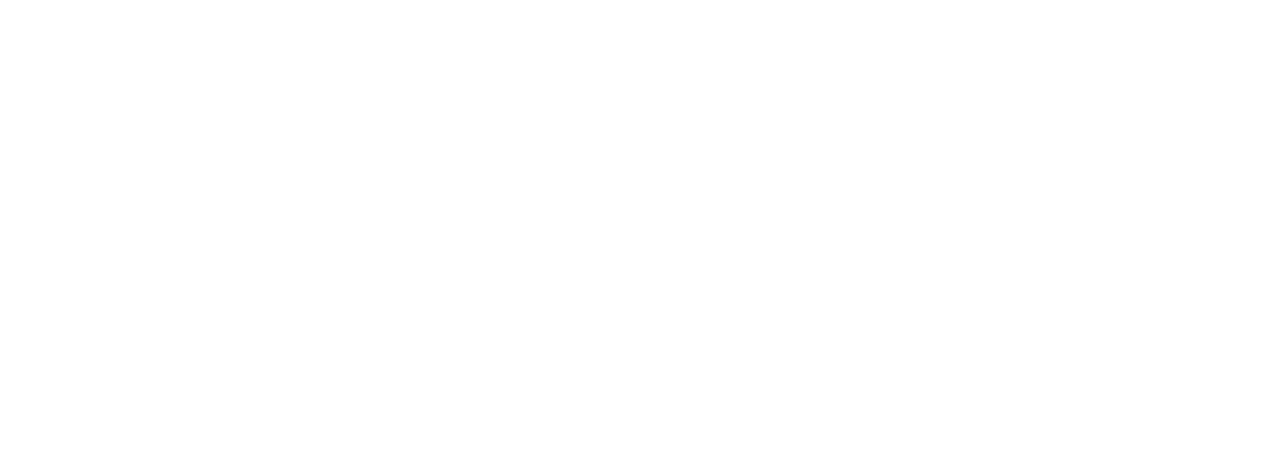
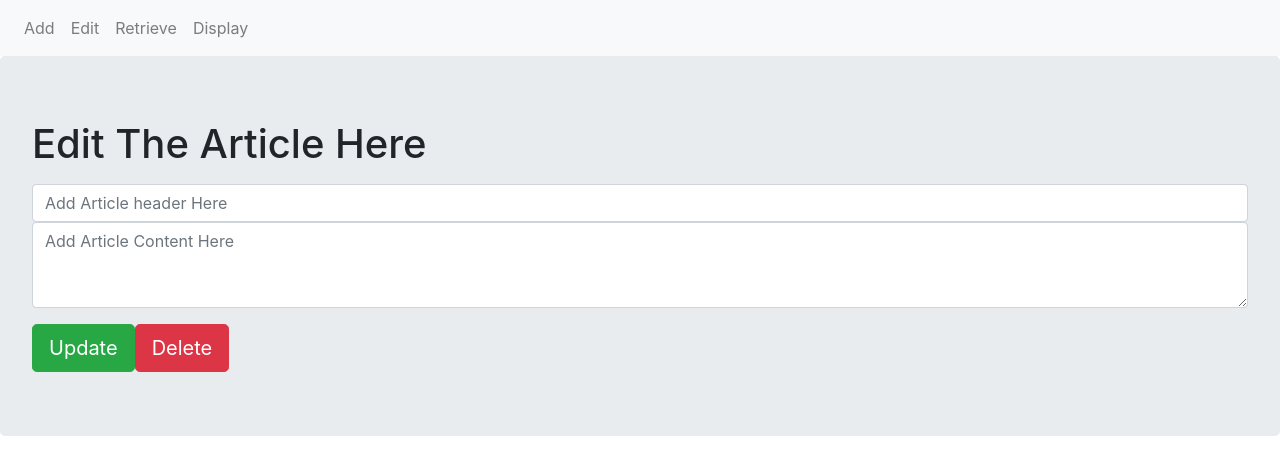
Before and after one commit to Dilansilva/Interview-Web, a React (Create React App) app: page /update in a window 1280 px wide. Shown: the top 474 px of the page. Built offline with nearby package versions, Linux system fonts and the light colour scheme.

Commit message:
Update page is done

```diff
--- a/src/App.js
+++ b/src/App.js
@@ -7,6 +7,7 @@
 import Home from './pages/Home';//iMPort home/add page
 import Edit from './pages/Edit';//import Edit page
 import Display from './pages/Display';//import Display Page
+import Update from './pages/Update';//Import update Page
 
 const App = () => {
   return(
@@ -25,6 +26,12 @@
         <Route path="/retrieve">
           <Display/>
         </Route>
+          <Route path="/retrieve">
+            <Display/>
+          </Route>
+            <Route path="/update">
+              <Update/>
+            </Route>
 
         </Switch>
       </div>
--- a/src/components/Article.js
+++ b/src/components/Article.js
@@ -6,7 +6,15 @@
         Col } from 'react-bootstrap';
 import 'bootstrap/dist/css/bootstrap.min.css';
 
+import {useHistory} from 'react-router-dom';//React Navigation
+
 const Article = (props) => {
+
+    const onClickHandler = (e) => {
+        e.preventDefault();
+        useHistory.push('/update');
+    }
+
     return(
         <div style={{padding : '10px'}}>
             <Container>
@@ -17,7 +25,10 @@
                     </Col>
 
                     <Col sm={4}>
-                        <Button variant="outline-danger">
+                        <Button
+                            variant="outline-danger"
+                            onClick={onClickHandler}
+                        >
                             Edit the contetnt
                         </Button>
                     </Col>
--- /dev/null
+++ b/src/pages/Update.js
@@ -0,0 +1,61 @@
+import React,{useState,useEffect} from 'react';
+
+import { Jumbotron,  //Botstrap
+            Button,
+        Form } from 'react-bootstrap';
+
+import NavBar from '../components/NavBar';//import Navigation bar
+
+const Update = () => {
+    return(
+        <div>
+            <NavBar/>
+                <Jumbotron>
+                <Form>{/*User Input for Input article here*/}
+                <Form.Group controlId="exampleForm.ControlTextarea1">
+                        <Form.Label>
+                            <h1 className="text-center">
+                                Edit The Article Here
+                            </h1>
+                        </Form.Label>
+
+                         <Form.Control //Text input for Add article header
+                            type="text"
+                            placeholder="Add Article header Here"
+                            //onChange={(e) => {setHeader(e.target.value)}}
+                            //defaultValue={}
+                        />
+
+                    <Form.Control //Text input for Add article content
+                        as="textarea"
+                        rows={3}
+                        placeholder="Add Article Content Here"
+                        //onChange={(e) => {setContent(e.target.value)}}
+                        //defaultValue={}
+                    />
+
+                </Form.Group>
+
+            </Form>
+
+                <Button // Submit Button
+                    variant="success"
+                    size="lg"
+                    //onClick={submitArticle}
+                    >
+            Update
+        </Button>
+
+                <Button // Submit Button
+                    variant="danger"
+                    size="lg"
+                    //onClick={submitArticle}
+                >
+            Delete
+        </Button>
+                </Jumbotron>
+        </div>
+    );
+}
+
+export default Update;
```
